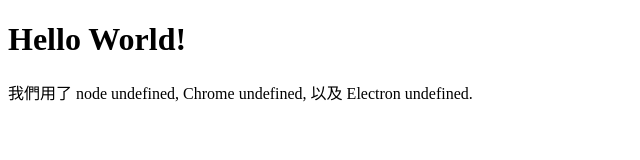
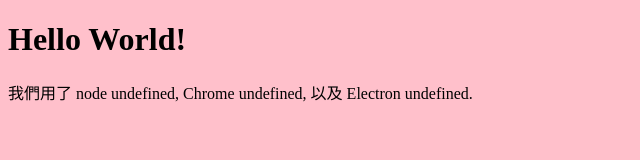
Before and after one commit to Emmm-HAck3r5/NodeCodeMap, an Electron app: page src/nodejs/index.html in a window 800 px wide. Shown: the whole page, without its empty margins (0-640 px from the left). Drawn offline with Linux system fonts and the light colour scheme.

Commit message:
fix index.html stylesheet link  problem

```diff
--- a/src/nodejs/index.html
+++ b/src/nodejs/index.html
@@ -3,7 +3,7 @@
   <head>
     <meta charset="UTF-8">
     <title>Hello World!</title
-    ><link rel="stylesheet" type="text/css" href="stylesheet/index-sheet.js"/>
+    ><link rel="stylesheet" type="text/css" href="stylesheet/index-sheet.css"/>
 
   </head>
   <body>
--- a/src/nodejs/main.js
+++ b/src/nodejs/main.js
@@ -4,7 +4,7 @@
 
 // 將這個 window 物件記在全域變數裡。
 // 如果你不這麼做，這個視窗在 JavaScript 物件被 GC 後就會被自動關閉。
-let win
+let win;
 
 function createWindow () {
   // 建立瀏覽器視窗。
@@ -36,7 +36,7 @@
 app.on('window-all-closed', () => {
   // 在 macOS 裡，普遍的作法是將應用程式及選單列繼續留著，直到使用者按了 Cmd + Q
   if (process.platform !== 'darwin') {
-    app.quit()
+    app.quit();
   }
 });
 
@@ -44,6 +44,6 @@
   // 在 macOS 裡，一般會在使用者按了 Dock 圖示且沒有其他視窗開啟的情況下，
   // 重新在應用程式裡建立視窗。
   if (win === null) {
-    createWindow()
+    createWindow();
   }
 });
```
